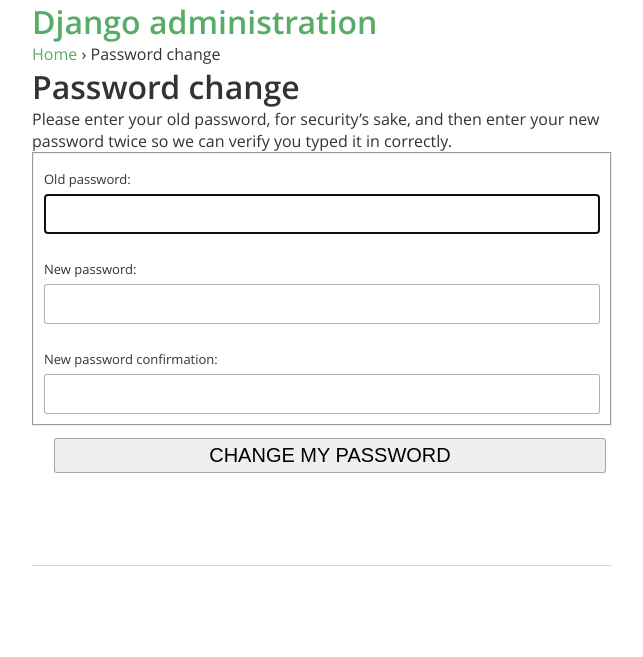
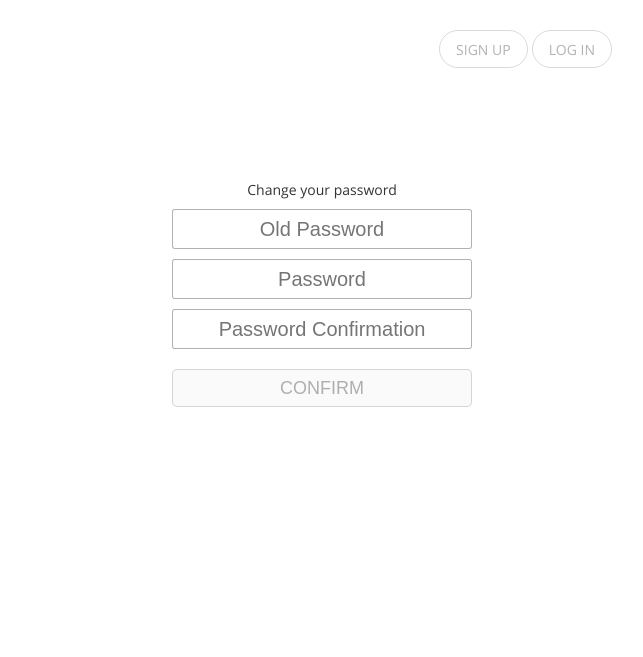
Before and after one commit to shanzi/tchelper, a Django app: a page that uses tchelper/urls.py in a window 1280 px wide. Shown: the top 657 px of the page, without its empty margins (318-961 px from the left). Run offline with Django 3.2, Linux system fonts and the light colour scheme; the visitor is signed in with stand-in values (Sample User, id 1); style sheets or scripts are compiled from the project's sources; parts of the project's set-up code (start-up, migrations or seed data) failed here and were passed over.

Commit message:
reset password and change password

```diff
--- a/frontpage/static/dist/app.css
+++ b/frontpage/static/dist/app.css
@@ -106,25 +106,26 @@ form input.button {
   border-radius: 5px;
   line-height: 20px;
 }
+form .errors {
+  padding: 10px 20px;
+  margin: 10px 0;
+  color: #fa7548;
+  background: #ffe9e3;
+  border: 1px solid #ffc2b3;
+  border-radius: 3px;
+}
 .login-form,
-.signup-form {
+.signup-form,
+.change-password-form {
   max-width: 300px;
   margin: 100px auto 10px;
   text-align: center;
   font-size: 14px;
 }
 .login-form p.title,
-.signup-form p.title {
+.signup-form p.title,
+.change-password-form p.title {
   font-size: 40px;
-}
-.login-form .errors,
-.signup-form .errors {
-  padding: 10px;
-  margin: 10px 0;
-  color: #fa7548;
-  background: #ffe9e3;
-  border: 1px solid #ffc2b3;
-  border-radius: 3px;
 }
 #toolbar {
   height: 80px;
@@ -139,8 +140,8 @@ form input.button {
   display: inline-block;
   width: 60px;
   height: 60px;
-  font-size: 50px;
-  line-height: 60px;
+  font-size: 60px;
+  line-height: 70px;
   color: rgba(0,0,0,0.8);
 }
 #footer {
--- a/frontpage/static/stylus/form.styl
+++ b/frontpage/static/stylus/form.styl
@@ -17,7 +17,15 @@ form
     border-radius: 5px
     line-height: 20px
 
-.login-form, .signup-form
+  .errors
+    padding: 10px 20px
+    margin: 10px 0
+    color: warn-color
+    background: warn-bg-color
+    border: 1px solid warn-border-color
+    border-radius: 3px
+
+.login-form, .signup-form, .change-password-form
   max-width: 300px
   margin: 100px auto 10px
   text-align: center
@@ -25,11 +33,3 @@ form
 
   p.title
     font-size: 40px
-
-  .errors
-    padding: 10px
-    margin: 10px 0
-    color: warn-color
-    background: warn-bg-color
-    border: 1px solid warn-border-color
-    border-radius: 3px
--- a/frontpage/static/stylus/toolbar.styl
+++ b/frontpage/static/stylus/toolbar.styl
@@ -11,6 +11,6 @@
     display: inline-block
     width: 60px
     height: 60px
-    font-size: 50px
-    line-height: 60px
+    font-size: 60px
+    line-height: 70px
     color: text-color
--- a/frontpage/templates/base.html
+++ b/frontpage/templates/base.html
@@ -15,6 +15,11 @@
 <div id="container" class="site-index">
   <div id="toolbar">
     {% block toolbar %}
+    <div class="buttons">
+      <a class="button" href="{% url 'signup' %}">SIGN UP</a>
+      <a class="button" href="{% url 'login' %}">LOG IN</a>
+    </div>
+    {% include "_logo.html" %}
     {% endblock toolbar %}
   </div>
   <div id="content">
--- a/frontpage/templates/index.html
+++ b/frontpage/templates/index.html
@@ -1,4 +1,5 @@
 {% extends "base.html" %}
+
 {% block toolbar %}
 <div class="buttons">
   <a class="button" href="{% url 'signup' %}">SIGN UP</a>
--- a/frontpage/templates/registration/login.html
+++ b/frontpage/templates/registration/login.html
@@ -1,10 +1,4 @@
 {% extends "base.html" %}
-{% block toolbar %}
-<div class="buttons">
-  <a class="button" href="{% url 'signup' %}">SIGN UP</a>
-</div>
-{% include "_logo.html" %}
-{% endblock toolbar %}
 
 {% block content %}
 <div>
--- /dev/null
+++ b/frontpage/templates/registration/password_change_done.html
@@ -0,0 +1,6 @@
+{% extends "registration/logged_out.html" %}
+
+{% block content %}
+<h2>Change Password</h2>
+<p>Your password has been updated.</p>
+{% endblock content %}
--- /dev/null
+++ b/frontpage/templates/registration/password_change_form.html
@@ -0,0 +1,34 @@
+{% extends "base.html" %}
+
+{% block content %}
+<form class="change-password-form" action="" method="post">
+  <p class="title"><i class="tch-logo"></i></p>
+  <p>Change your password</p>
+  {% csrf_token %}
+  <input id="password" type="password" name="old_password" placeholder="Old Password" />
+  {% if form.old_password.errors %}
+  <ul class="errors">
+    {% for error in form.old_password.errors %}
+    <li>{{ error }}</li>
+    {% endfor %}
+  </ul>
+  {% endif %}
+  <input id="password" type="password" name="new_password1" placeholder="Password" />
+  {% if form.new_password1.errors %}
+  <ul class="errors">
+    {% for error in form.new_password1.errors %}
+    <li>{{ error }}</li>
+    {% endfor %}
+  </ul>
+  {% endif %}
+  <input id="password" type="password" name="new_password2" placeholder="Password Confirmation" />
+  {% if form.new_password2.errors %}
+  <ul class="errors">
+    {% for error in form.new_password2.errors %}
+    <li>{{ error }}</li>
+    {% endfor %}
+  </ul>
+  {% endif %}
+  <input class="button" type="submit" value="CONFIRM" />
+</form>
+{% endblock content %}
--- /dev/null
+++ b/frontpage/templates/registration/password_reset_complete.html
@@ -0,0 +1 @@
+{% extends "registration/password_change_done.html" %}
--- /dev/null
+++ b/frontpage/templates/registration/password_reset_done.html
@@ -0,0 +1,6 @@
+{% extends "registration/logged_out.html" %}
+
+{% block content %}
+<h2>Reset Password</h2>
+<p>An email has been sent to you with further instructions of resetting your password. Please check your mailbox.</p>
+{% endblock content %}
--- a/frontpage/templates/registration/signup.html
+++ b/frontpage/templates/registration/signup.html
@@ -1,10 +1,4 @@
 {% extends "base.html" %}
-{% block toolbar %}
-<div class="buttons">
-  <a class="button" href="{% url 'login' %}">LOG IN</a>
-</div>
-{% include "_logo.html" %}
-{% endblock toolbar %}
 
 {% block content %}
 <div>
--- a/tchelper/settings.py
+++ b/tchelper/settings.py
@@ -31,7 +31,7 @@ INTERNAL_IPS = ('127.0.0.1',)
 # Application definition
 
 INSTALLED_APPS = (
-    'django.contrib.admin',
+    # 'django.contrib.admin',
     'django.contrib.auth',
     'django.contrib.contenttypes',
     'django.contrib.sessions',
@@ -92,6 +92,7 @@ EMAIL_BACKEND = 'api.utils.MailgunEmailBackEnd'
 EMAIL_BASE_URL = os.environ.get('EMAIL_BASE_URL', '')
 MAILGUN_KEY = os.environ.get('MAILGUN_KEY', '')
 MAILGUN_URL = os.environ.get('MAILGUN_URL', '')
+DEFAULT_FROM_EMAIL = os.environ.get('DEFAULT_FROM_EMAIL', '')
 
 # Rest Frameworks
 REST_FRAMEWORK = {
@@ -104,3 +105,4 @@ REST_FRAMEWORK = {
 # Account settings
 LOGIN_URL = 'login'
 LOGIN_REDIRECT_URL = '/'
+LOGOUT_REDIRECT_URL = '/'
--- a/tchelper/urls.py
+++ b/tchelper/urls.py
@@ -1,16 +1,12 @@
 from django.conf import settings
 from django.conf.urls import patterns, include, url
 from django.conf.urls.static import static
-
-from django.contrib import admin
-admin.autodiscover()
 
 urlpatterns = patterns(
     '',
     # Examples:
     url(r'^$', 'frontpage.views.index'),
     url(r'^api/', include('api.urls')),
-    url(r'^admin/', include(admin.site.urls)),
     url(r'^account/', include('django.contrib.auth.urls')),
     url(r'^account/signup/$', 'frontpage.views.signup', name='signup'),
 ) + static(settings.STATIC_URL, document_root=settings.STATIC_ROOT)
```
Also changed, not shown: frontpage/templates/registration/logged_out.html (added, +8 -0 lines), frontpage/templates/registration/password_reset_confirm.html (added, +26 -0 lines), frontpage/templates/registration/password_reset_email.html (added, +9 -0 lines), frontpage/templates/registration/password_reset_form.html (added, +20 -0 lines).
